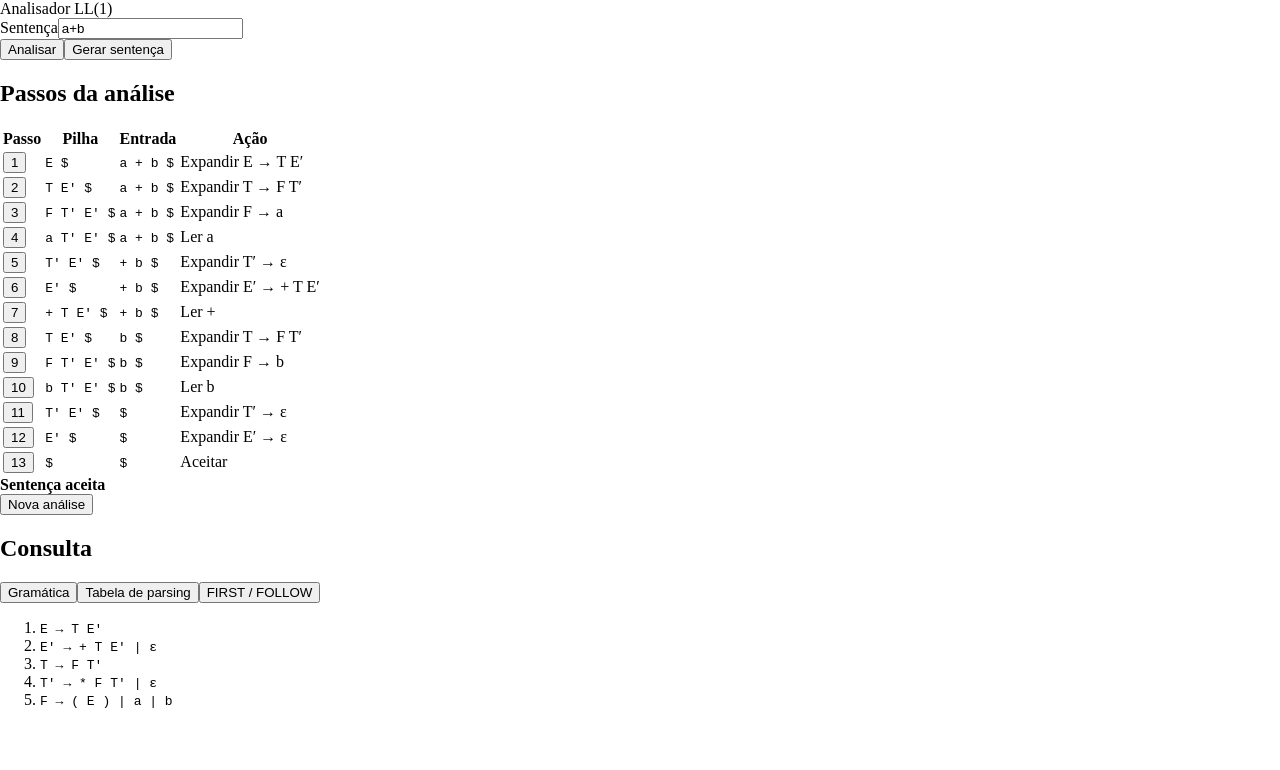
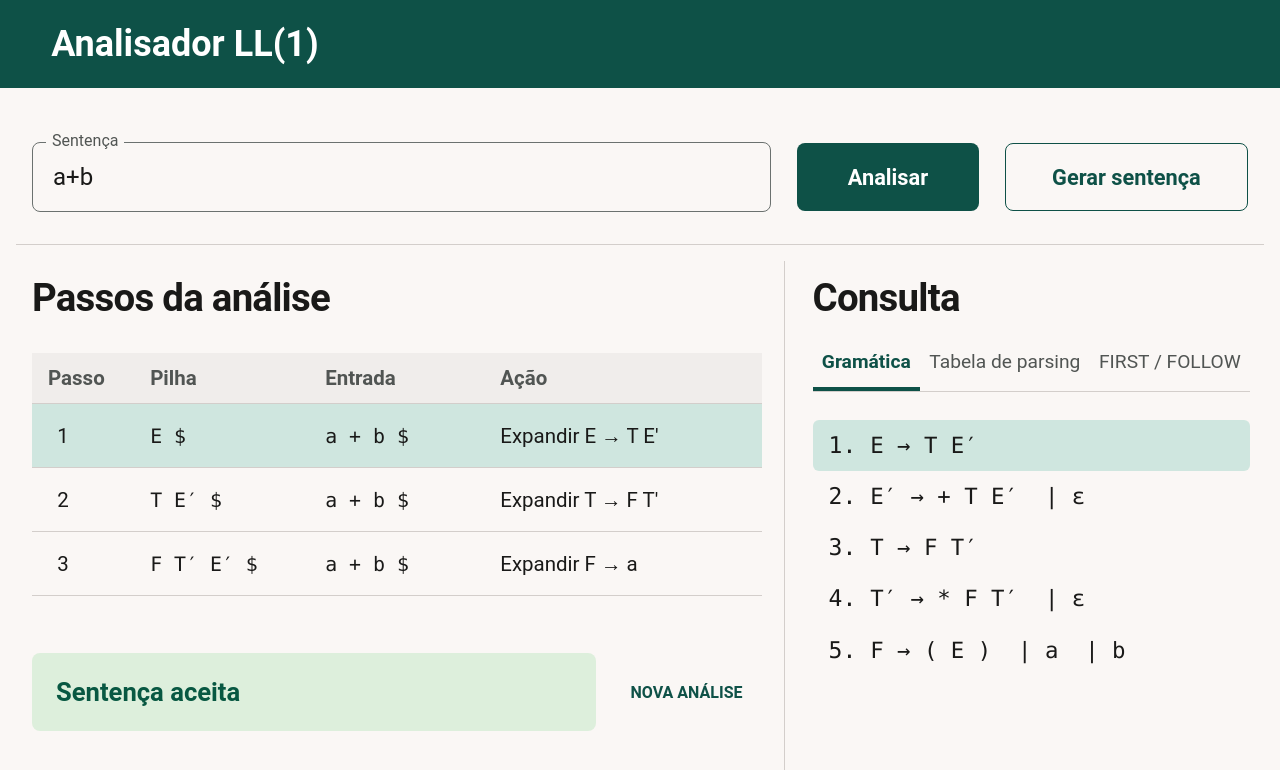
Before and after one commit to RenanPoersch/ll1, an Angular app: page / in a window 1280 px wide. Shown: the top 770 px of the page. Built offline with nearby package versions, Linux system fonts and the light colour scheme.

Commit message:
Aplica o visual Material da opção 3 e adapta a tela para celular

```diff
--- a/src/styles.scss
+++ b/src/styles.scss
@@ -1 +1,189 @@
+:root {
+  color-scheme: light;
+  --background: #faf7f5;
+  --ink: #191918;
+  --muted: #515553;
+  --primary: #0e5147;
+  --line: #d3cecb;
+  --selection: #cfe6df;
+  font-family: Roboto, "Segoe UI", sans-serif;
+  color: var(--ink);
+  background: var(--background);
+}
+
+* { box-sizing: border-box; }
 body { margin: 0; }
+button, input { font: inherit; }
+button { cursor: pointer; }
+:focus-visible { outline: 3px solid #337c70; outline-offset: 3px; }
+code { font-family: Consolas, monospace; font-size: .97em; }
+
+.toolbar {
+  display: flex;
+  align-items: center;
+  min-height: 88px;
+  padding: 12px clamp(24px, 4vw, 56px);
+  background: var(--primary);
+  color: white;
+  font-size: clamp(24px, 3vw, 36px);
+  font-weight: 700;
+}
+
+main { padding: 0 16px 16px; }
+
+.sentence-form {
+  display: grid;
+  grid-template-columns: minmax(0, 1fr) minmax(130px, 15%) minmax(172px, 20%);
+  gap: clamp(12px, 2vw, 28px);
+  align-items: center;
+  padding: 54px 16px 32px;
+  border-bottom: 1px solid var(--line);
+}
+
+.field { position: relative; }
+.field label {
+  position: absolute;
+  inset: -11px auto auto 14px;
+  background: var(--background);
+  color: var(--muted);
+  padding-inline: 6px;
+}
+.field input {
+  width: 100%;
+  min-height: 70px;
+  border: 1px solid #6b716f;
+  border-radius: 8px;
+  padding: 12px 20px;
+  background: transparent;
+  color: var(--ink);
+  font-size: 24px;
+}
+
+.button {
+  min-height: 48px;
+  padding: 10px 18px;
+  border: 1px solid transparent;
+  border-radius: 8px;
+  font-weight: 600;
+  color: var(--primary);
+  background: transparent;
+}
+.sentence-form .button { min-height: 68px; font-size: clamp(16px, 1.7vw, 23px); }
+.primary { background: var(--primary); color: white; }
+.primary:hover { background: #1d665a; }
+.outlined { border-color: var(--primary); }
+.outlined:hover, .text:hover { background: #e5eee9; }
+.text { text-transform: uppercase; }
+
+.workspace {
+  display: grid;
+  grid-template-columns: minmax(0, 61.5fr) minmax(0, 38.5fr);
+  min-height: calc(100svh - 270px);
+  padding-top: 16px;
+}
+.analysis { padding: 14px 22px 24px 16px; }
+.reference { border-left: 1px solid var(--line); padding: 14px 14px 24px 28px; }
+h1, h2 {
+  margin: 0 0 32px;
+  font-size: clamp(25px, 3vw, 40px);
+  line-height: 1.2;
+  font-weight: 700;
+  letter-spacing: -.02em;
+}
+.reference h2 { margin-bottom: 14px; }
+
+table { width: 100%; border-collapse: collapse; text-align: left; }
+thead { background: #f0edeb; color: var(--muted); }
+th, td { border-bottom: 1px solid var(--line); padding: 13px 16px; }
+td { overflow-wrap: anywhere; }
+.trace { overflow: auto; max-height: 248px; scrollbar-color: #8ca49d transparent; }
+.trace table { min-width: 420px; table-layout: fixed; font-size: clamp(14px, 1.6vw, 21px); }
+.trace thead { position: sticky; top: 0; z-index: 1; }
+.trace th:first-child { width: 14%; }
+.trace th:nth-child(2), .trace th:nth-child(3) { width: 24%; }
+.trace td:first-child { padding: 5px 10px; }
+.trace tbody tr { height: 64px; cursor: pointer; }
+.trace tbody tr:hover { background: #e4eee9; }
+.selected, .trace tbody tr.selected:hover { background: var(--selection); }
+.step-number {
+  border: 0;
+  border-radius: 6px;
+  background: transparent;
+  color: inherit;
+  min-width: 42px;
+  min-height: 42px;
+  padding: 4px 8px;
+}
+
+.outcome {
+  display: grid;
+  grid-template-columns: minmax(0, 1fr) auto;
+  align-items: center;
+  gap: 16px;
+  margin-top: 52px;
+}
+.notice {
+  display: grid;
+  align-content: center;
+  min-height: 78px;
+  border-radius: 8px;
+  padding: 10px 24px;
+  background: #ddefdc;
+  color: #085842;
+  font-size: clamp(18px, 2vw, 26px);
+}
+.notice span { font-size: 16px; margin-top: 4px; }
+.notice.rejected { background: #fce5e0; color: #8c2419; }
+.empty, .hint { color: var(--muted); }
+
+.panels {
+  display: flex;
+  border-bottom: 1px solid var(--line);
+  margin-bottom: 28px;
+}
+.panels button {
+  flex: 1 1 auto;
+  min-height: 56px;
+  padding: 8px;
+  border: 0;
+  border-bottom: 4px solid transparent;
+  background: transparent;
+  color: var(--muted);
+  font-size: clamp(14px, 1.5vw, 20px);
+}
+.panels button[aria-pressed="true"] {
+  border-color: var(--primary);
+  color: var(--primary);
+  font-weight: 700;
+}
+.panels button:hover { background: #e5eee9; }
+
+.grammar { margin: 0; padding: 0; list-style-position: inside; }
+.grammar li {
+  padding: 10px 16px;
+  border-radius: 6px;
+  font: clamp(17px, 1.8vw, 24px) / 1.35 Consolas, monospace;
+}
+.alternative { white-space: pre; }
+.reference-table { overflow: auto; }
+.reference-table td, .reference-table th, .sets td, .sets th {
+  padding: 10px 8px;
+  white-space: nowrap;
+}
+
+@media (max-width: 900px) {
+  .workspace { grid-template-columns: minmax(0, 1fr); }
+  .analysis, .reference { padding: 18px 12px 24px; }
+  .reference { border-left: 0; border-top: 1px solid var(--line); }
+  .outcome { margin-top: 24px; }
+}
+
+@media (max-width: 540px) {
+  .toolbar { min-height: 64px; }
+  .sentence-form { grid-template-columns: 1fr 1fr; padding: 32px 6px 20px; }
+  .field { grid-column: 1 / -1; }
+  .field input, .sentence-form .button { min-height: 48px; }
+  .sentence-form .button { padding-inline: 10px; }
+  .outcome { grid-template-columns: minmax(0, 1fr); gap: 4px; }
+  .outcome .button { justify-self: start; }
+}
```
